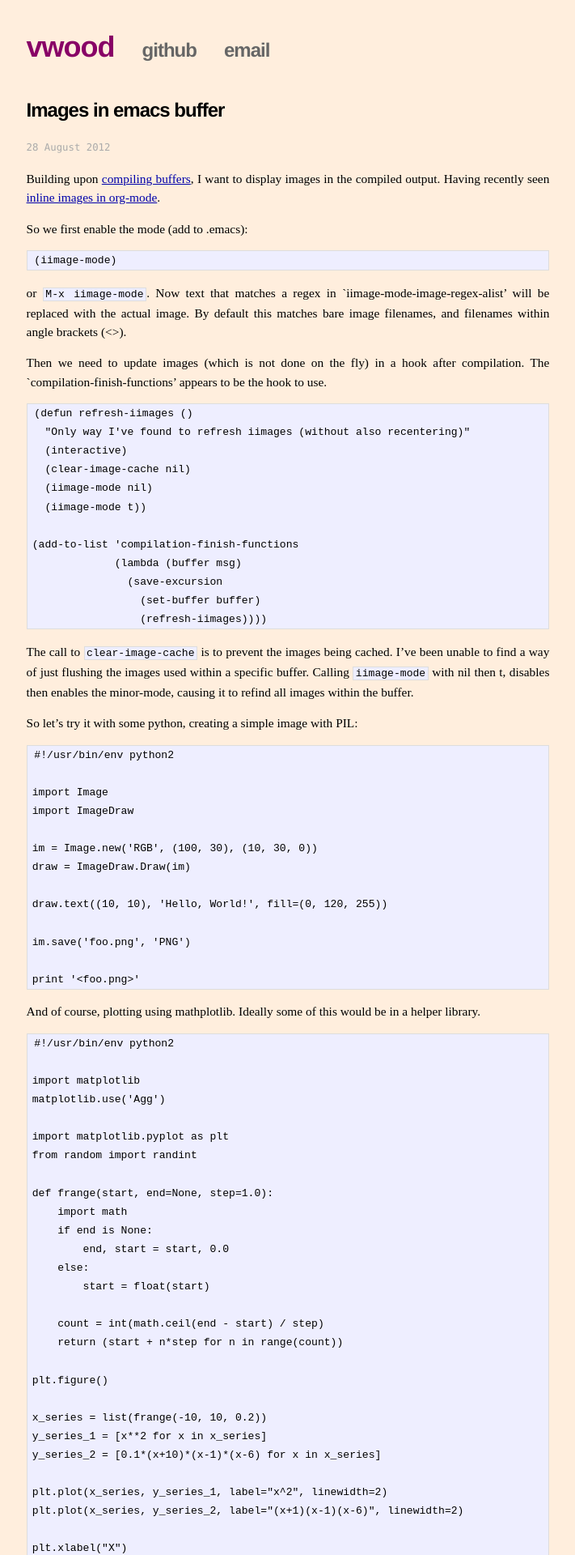
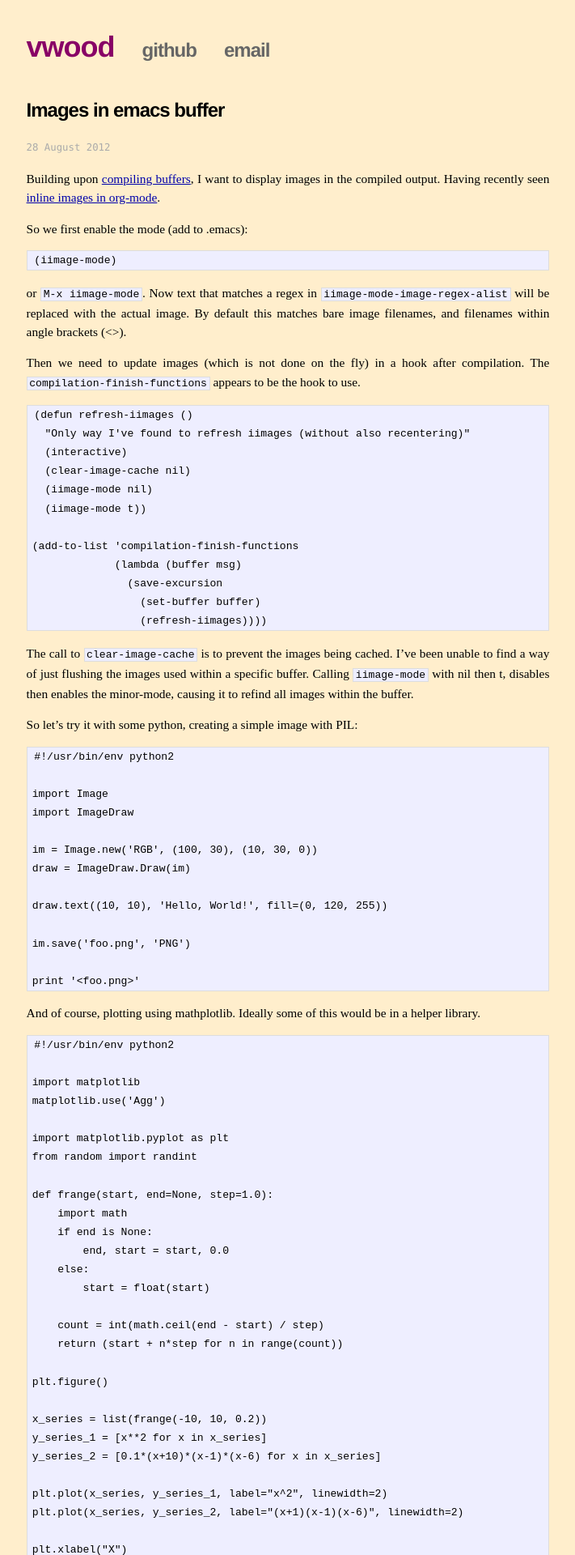
Before and after one commit to vwood/vwood.github.com, a Jekyll site: the page built from _posts/2012-8-28-emacs-images-in-buffer.md, in a window 1280 px wide. Shown: the top 1920 px of the page at 81% size, without its empty margins (284-995 px from the left). Built offline with Jekyll 4.4.1, drawn with Linux system fonts in a browser that asks for light colours.

Commit message:
Fix post.

```diff
--- a/_posts/2012-8-28-emacs-images-in-buffer.md
+++ b/_posts/2012-8-28-emacs-images-in-buffer.md
@@ -11,13 +11,14 @@ tags: [emacs]
 Building upon [compiling buffers](emacs-compile-on-save.html), I want to display images in the compiled output. Having recently seen [inline images in org-mode](http://floatsolutions.com/blog/2010/10/displaying-inline-images-in-emacs-org-mode/).
 
 So we first enable the mode (add to .emacs):
+
 ~~~
 (iimage-mode)
 ~~~
 
-or `M-x iimage-mode`. Now text that matches a regex in `iimage-mode-image-regex-alist' will be replaced with the actual image. By default this matches bare image filenames, and filenames within angle brackets (<>).
+or `M-x iimage-mode`. Now text that matches a regex in `iimage-mode-image-regex-alist` will be replaced with the actual image. By default this matches bare image filenames, and filenames within angle brackets (<>).
 
-Then we need to update images (which is not done on the fly) in a hook after compilation. The `compilation-finish-functions' appears to be the hook to use.
+Then we need to update images (which is not done on the fly) in a hook after compilation. The `compilation-finish-functions` appears to be the hook to use.
 
 ~~~
 (defun refresh-iimages ()
--- a/css/style.css
+++ b/css/style.css
@@ -8,7 +8,7 @@ html, body {
 }
 
 body {
-    background-color: #fed;
+    background-color: #fec;
     font: 14px serif;
     text-align: center;
 }
```
